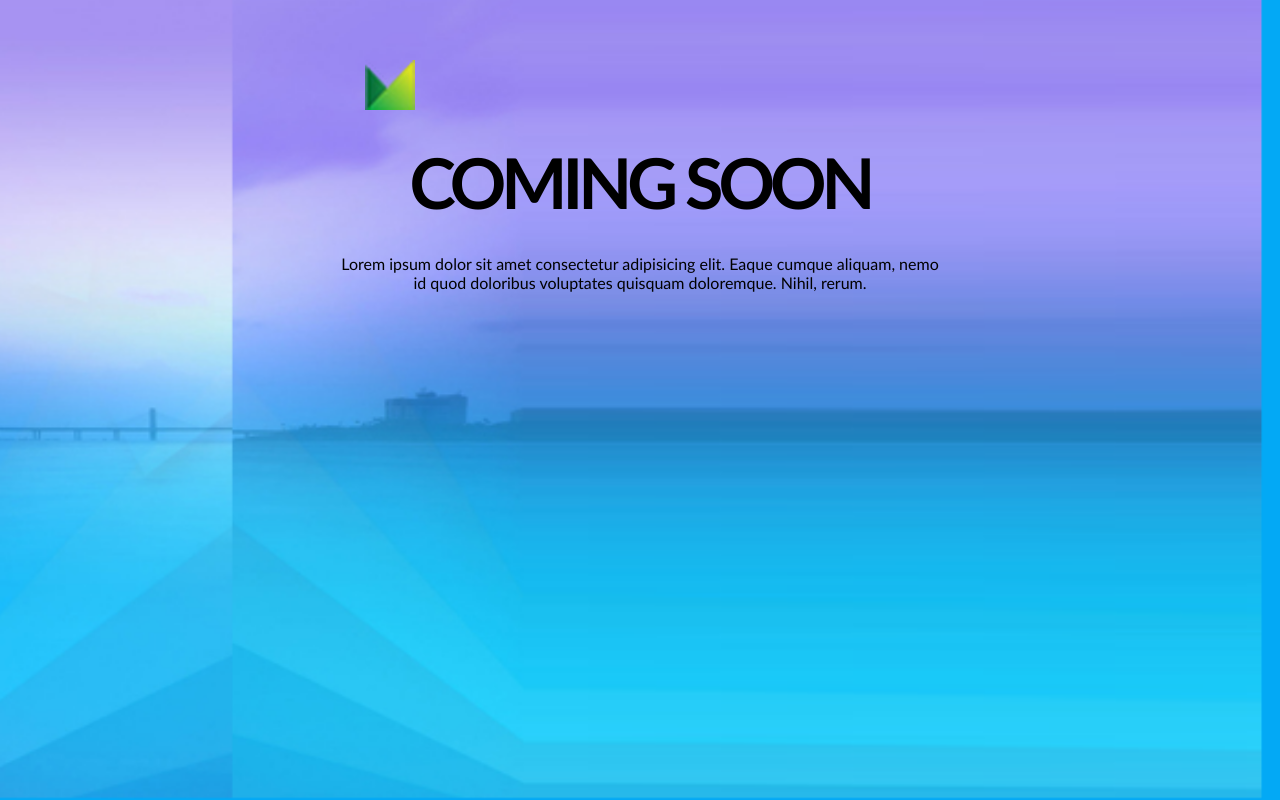
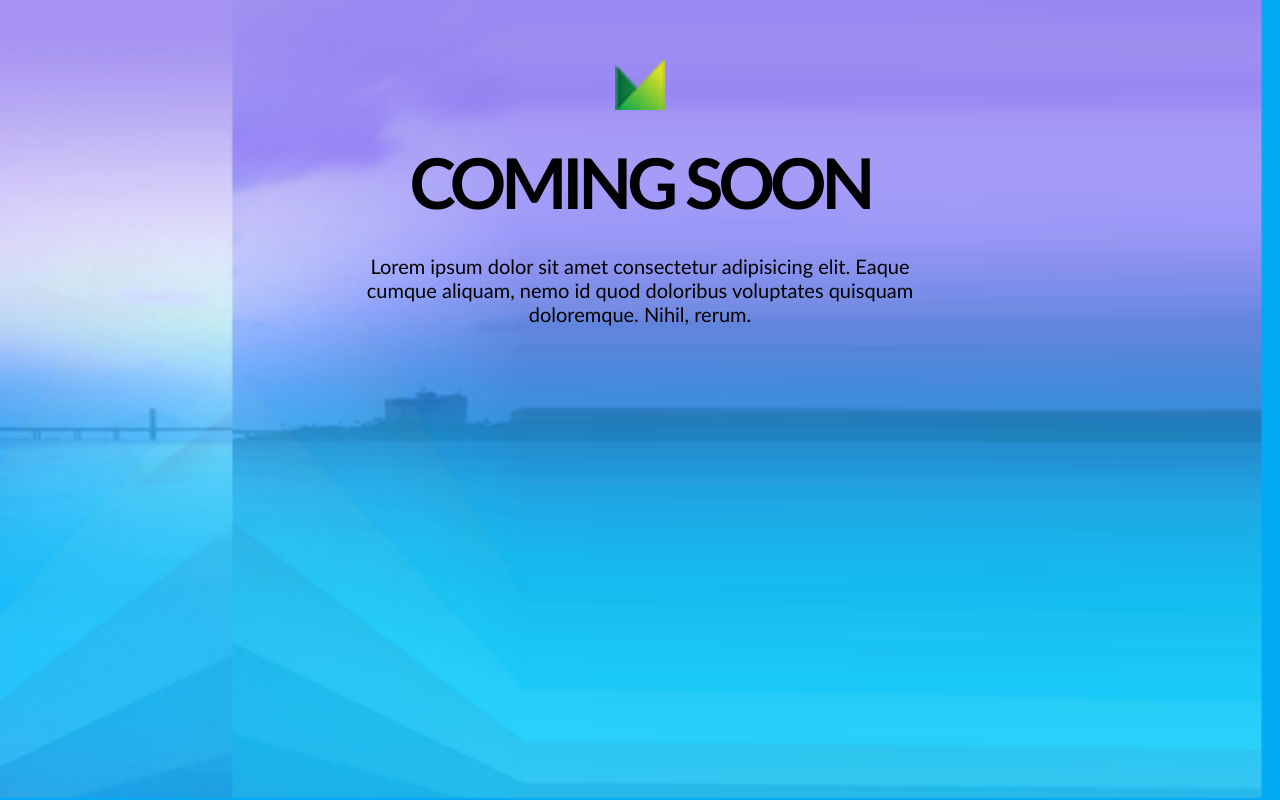
Before and after one commit to Natalike/45-grupe-coming-soon, a website: page index.html in a window 1280 px wide. Shown: the top 800 px of the page. Drawn offline with Linux system fonts and the light colour scheme.

Commit message:
Hero content and backround image

```diff
--- a/CSS/pages/home.css
+++ b/CSS/pages/home.css
@@ -15,6 +15,7 @@
     background-repeat: no-repeat;
     background-position: bottom center;
     background-size: cover;
+    background-attachment: fixed;
 }
 
 .hero > .row-short {
@@ -24,9 +25,9 @@
 }
 
 .logo {
-    width: 100px;
+    width: 100%;
     height: 50px;
-    object-fit:contain;
+    object-fit: contain;
 
 }
 
@@ -39,4 +40,5 @@
 
 .main-description {
     text-align: center;
+    font-size: 20px;
 }
```
